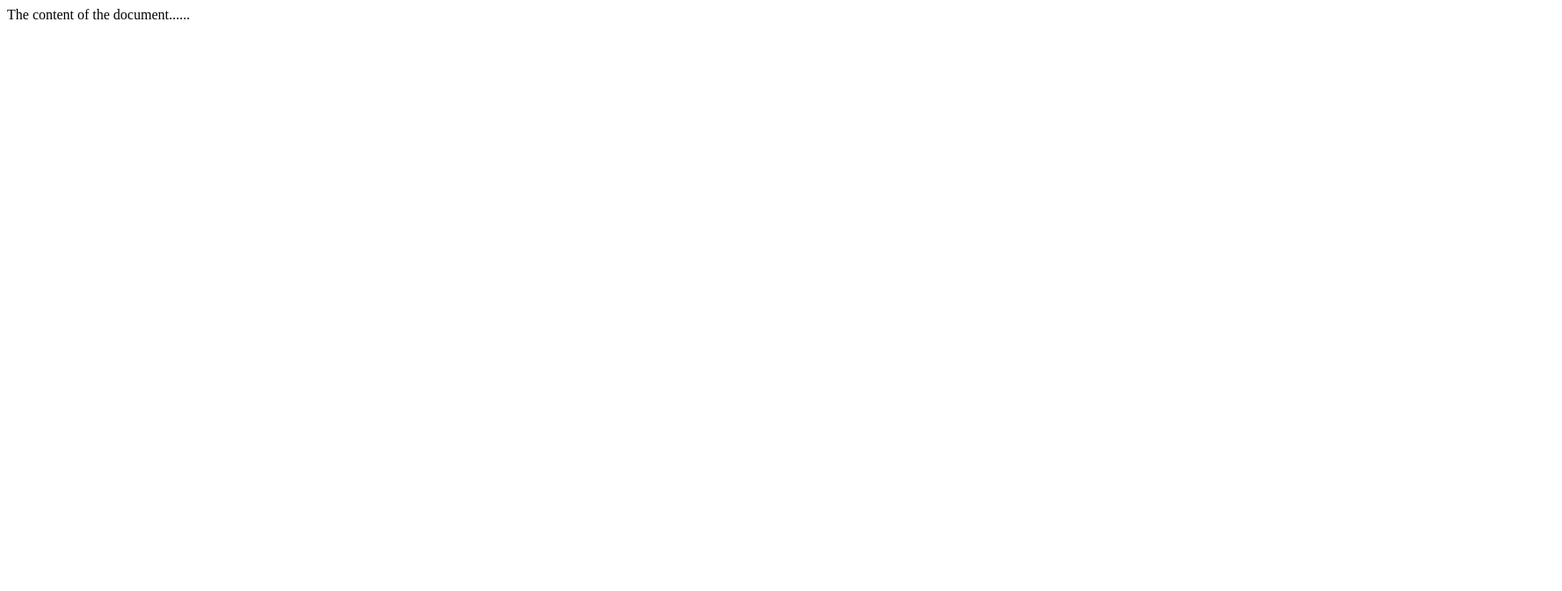
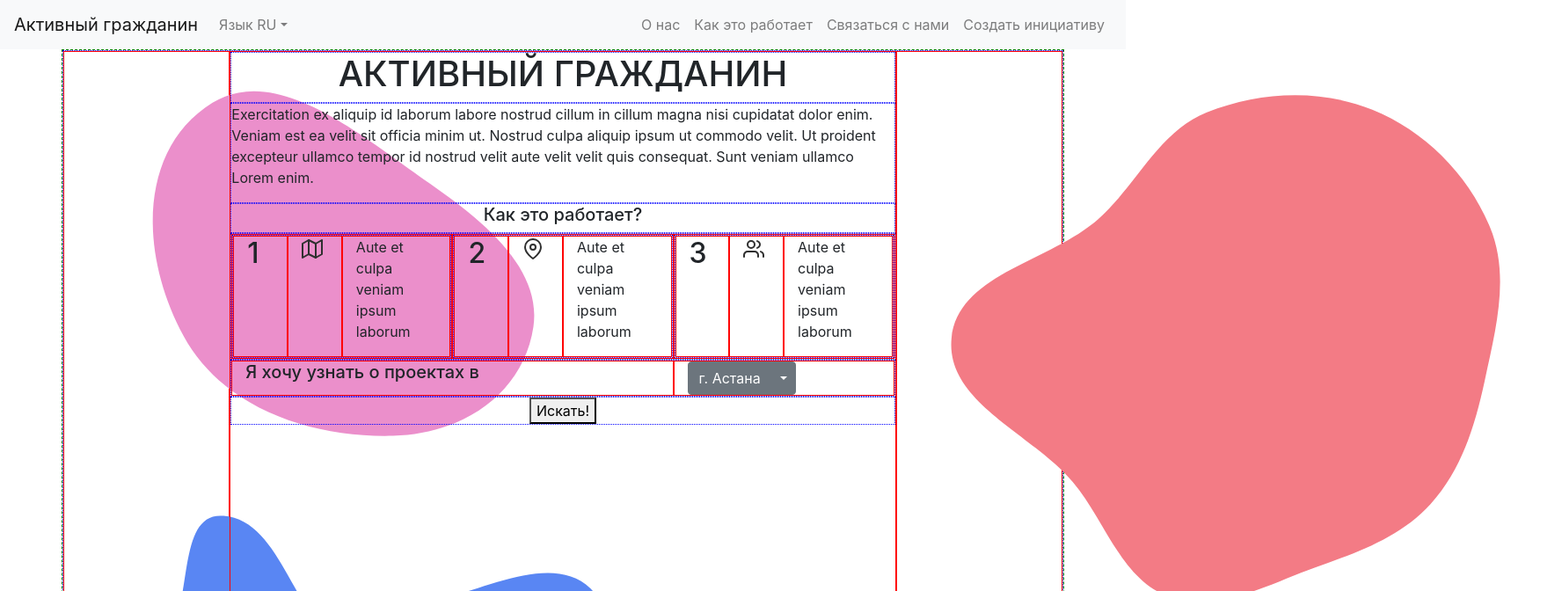
Before and after one commit to ailanablackorchid/qlt-test, a website: page index.html in a window 1280 px wide. Shown: the top 672 px of the page at 88% size, 1776 px wide, since content can reach past the window. Drawn offline with nearby package versions, Linux system fonts and the light colour scheme.

Commit message:
second commit

```diff
--- /dev/null
+++ b/css/styles.scss
@@ -0,0 +1,13 @@
+// @import "../node_modules/bootstrap/scss/bootstrap";
+
+.my-col{
+	border: 1px red solid;
+}
+
+.my-row{
+	border: 1px blue dotted;
+}
+
+.my-container{
+	border: 1px green dashed;
+}
--- a/index.html
+++ b/index.html
@@ -1,11 +1,139 @@
 <!DOCTYPE html>
 <html>
 <head>
-<title>Title of the document</title>
+<title>Карта активного гражданина</title>
+
+  <meta charset="UTF-8">
+  <meta name="viewport" content="width=device-width, initial-scale=1.0">
+
+  <link rel="stylesheet" href="./css/styles.css">
+
+  <link rel="stylesheet" href="https://stackpath.bootstrapcdn.com/bootstrap/4.5.0/css/bootstrap.min.css" integrity="sha384-9aIt2nRpC12Uk9gS9baDl411NQApFmC26EwAOH8WgZl5MYYxFfc+NcPb1dKGj7Sk" crossorigin="anonymous">
+
 </head>
 
 <body>
-The content of the document......
+<nav class="navbar navbar-expand-lg navbar-light bg-light">
+	<a href="#" class="navbar-brand">Активный гражданин</a>
+	<button class="navbar-toggler" data-toggle="collapse" data-target="#navbarMenu">
+		<span class="navbar-toggler-icon"></span>
+	</button>
+	<div class="collapse navbar-collapse" id="navbarMenu">
+		<ul href="#" class="navbar-nav mr-auto">
+			<li class="nav-item dropdown">
+				<a href="" class="nav-link dropdown-toggle" href="#" id="navbarDropdown" role="button" data-toggle="dropdown" aria-haspopup="true" aria-expanded="false">Язык RU</a>
+				<div class="dropdown-menu" aria-labelledby="navbarDropdown">
+          			<a class="dropdown-item" href="#">Language EN</a>
+          			<a class="dropdown-item" href="#">Тiлi - КАЗ</a>
+        		</div>
+			</li>
+		</ul>
+		<ul href="#" class="navbar-nav ml-auto">
+			<li class="nav-item"><a href="" class="nav-link">О нас</a></li>
+			<li class="nav-item"><a href="" class="nav-link">Как это работает</a></li>
+			<li class="nav-item"><a href="" class="nav-link">Связаться с нами</a></li>
+			<li class="nav-item"><a href="" class="nav-link">Создать инициативу</a></li>
+		</ul>
+	</div>
+
+</nav>
+
+<div class="container my-container">
+	<div class="row my-row">
+		<div class="col-md-1 col-lg-2 my-col d-none d-md-block">
+			<img src="./img/img1.svg">
+			<img src="./img/img2.svg">
+		</div>
+		<div class="col-xs-12 col-md-10 col-lg-8 justify-content-center my-col">
+
+			<div class="row justify-content-center my-row">
+				<h1>АКТИВНЫЙ ГРАЖДАНИН</h1>
+			</div>
+
+			<div class="row justify-content-center justify-content-center my-row">
+				<p>Exercitation ex aliquip id laborum labore nostrud cillum in cillum magna nisi cupidatat dolor enim. Veniam est ea velit sit officia minim ut. Nostrud culpa aliquip ipsum ut commodo velit. Ut proident excepteur ullamco tempor id nostrud velit aute velit velit quis consequat. Sunt veniam ullamco Lorem enim.</p>
+			</div>
+			<div class="row justify-content-center my-row">
+				<h5>Как это работает?</h5>
+			</div>
+			<div class="row justify-content-center my-row">
+				<div class="col-12 col-sm-4 my-col">
+					<div class="row my-row">
+						<div class="col-12 col-sm-6 col-md-3 my-col">
+							<h2>1</h2>
+						</div>
+						<div class="col-12 col-sm-6 col-md-3 my-col">
+							<img src="./img/map-icon.svg">
+						</div>
+						<div class="col-12 col-md-6 my-col">
+							<p>Aute et culpa veniam ipsum laborum</p>
+						</div>
+					</div>
+				</div>
+				<div class="col-12 col-sm-4 my-col">
+					<div class="row my-row">
+						<div class="col-12 col-sm-6 col-md-3 my-col">
+							<h2>2</h2>
+						</div>
+						<div class="col-12 col-sm-6 col-md-3 my-col">
+							<img src="./img/map-pin-icon.svg">
+						</div>
+						<div class="col-12 col-md-6 my-col">
+							<p>Aute et culpa veniam ipsum laborum</p>
+						</div>
+					</div>
+				</div>
+				<div class="col-12 col-sm-4 my-col">
+					<div class="row my-row">
+						<div class="col-12 col-sm-6 col-md-3 my-col">
+							<h2>3</h2>
+						</div>
+						<div class="col-12 col-sm-6 col-md-3 my-col">
+							<img src="./img/users-icon.svg">
+						</div>
+						<div class="col-12 col-md-6 my-col">
+							<p>Aute et culpa veniam ipsum laborum</p>
+						</div>
+					</div>
+				</div>
+			</div>
+			<div class="row justify-content-center my-row">
+				<div class="col-12 col-sm-8 my-col">
+					<h5>Я хочу узнать о проектах в</h5>
+				</div>
+				<div class="col-12 col-sm-4 my-col">
+					<div class="btn-group">
+	    				<button type="button" class="btn btn-secondary">г. Астана</button>
+	    				<button type="button" class="btn btn-secondary dropdown-toggle dropdown-toggle-split" id="dropdownMenuReference" data-toggle="dropdown" aria-haspopup="true" aria-expanded="false" data-reference="parent">
+	      					<span class="sr-only">Toggle Dropdown</span>
+	    				</button>
+					    <div class="dropdown-menu" aria-labelledby="dropdownMenuReference">
+					      <a class="dropdown-item" href="#">г. Алматы</a>
+					      <a class="dropdown-item" href="#">г. Семей</a>
+					      <a class="dropdown-item" href="#">г. Шымкент</a>
+					      <a class="dropdown-item" href="#">г. Кокшетау</a>
+					    </div>
+	  				</div>
+  				</div>
+			</div>
+			<div class="row justify-content-center my-row">
+				<button>Искать!</button>
+			</div>
+
+
+		</div>
+		<div class="col-md-1 col-lg-2 my-col d-none d-md-block">
+			<img src="./img/img3.svg">
+			<img src="./img/img4.svg">
+		</div>
+	</div>
+</div>
+
+
+<script src="https://code.jquery.com/jquery-3.5.1.slim.min.js" integrity="sha384-DfXdz2htPH0lsSSs5nCTpuj/zy4C+OGpamoFVy38MVBnE+IbbVYUew+OrCXaRkfj" crossorigin="anonymous"></script>
+<script src="https://cdn.jsdelivr.net/npm/popper.js@1.16.0/dist/umd/popper.min.js" integrity="sha384-Q6E9RHvbIyZFJoft+2mJbHaEWldlvI9IOYy5n3zV9zzTtmI3UksdQRVvoxMfooAo" crossorigin="anonymous"></script>
+<script src="https://stackpath.bootstrapcdn.com/bootstrap/4.5.0/js/bootstrap.min.js" integrity="sha384-OgVRvuATP1z7JjHLkuOU7Xw704+h835Lr+6QL9UvYjZE3Ipu6Tp75j7Bh/kR0JKI" crossorigin="anonymous"></script>
+
 </body>
 
 </html>
```
Also changed, not shown: package.json (added, +26 -0 lines), css/styles.css (added), img/img1.svg (added), img/img2.svg (added), img/img3.svg (added), img/img4.svg (added), img/map-icon.svg (added), img/map-pin-icon.svg (added), img/users-icon.svg (added), 4 other files.
